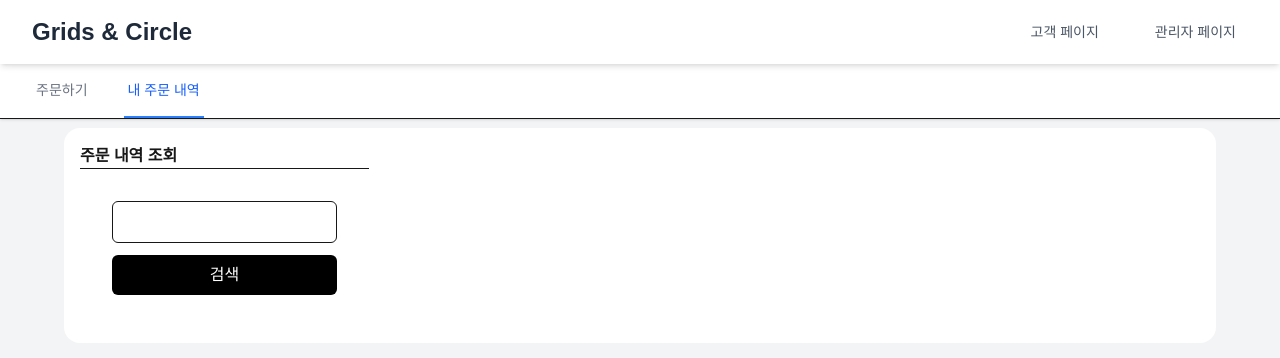
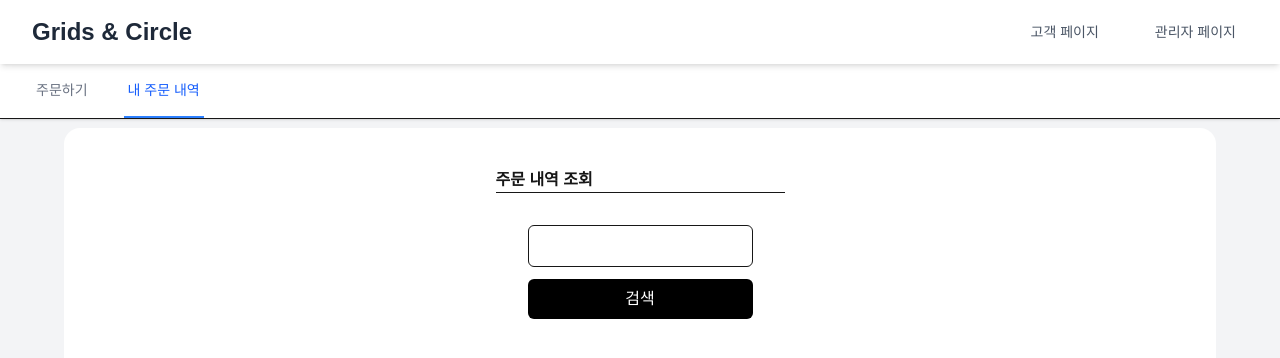
Before and after one commit to prgrms-be-devcourse/NBE7-9-1-Team10, a Next.js app in the folder Frontend/my-app/: page /items/my_order in a window 1280 px wide. Shown: the top 358 px of the page. Built offline with nearby package versions, Linux system fonts and the light colour scheme.

Commit message:
fix : 주문 조회 페이지 죄측 쏠림 현상 수정

```diff
--- a/Frontend/my-app/src/app/items/my_order/page.tsx
+++ b/Frontend/my-app/src/app/items/my_order/page.tsx
@@ -43,9 +43,9 @@ export default function Home() {
     }
 
     return (
-        <div className="flex flex-col justify-center items-start rounded-2xl bg-white md:space-x-8">
+        <div className="flex flex-col justify-center rounded-2xl bg-white md:space-x-8">
             {/* 주문 목록 */}
-            <div className="p-4">
+            <div className="max-w-4xl mx-auto p-10">
                 <h5 className="font-bold">주문 내역 조회</h5>
                 <hr/>
                 {/* 검색창 */}
--- a/Frontend/my-app/src/app/items/page.tsx
+++ b/Frontend/my-app/src/app/items/page.tsx
@@ -133,7 +133,7 @@ export default function Home() {
 
 
     return (
-        <div className="flex flex-col md:flex-row justify-center items-start rounded-2xl bg-white md:space-x-8">
+        <div className="flex flex-col md:flex-row justify-center rounded-2xl bg-white md:space-x-8 ">
             {/* 상품 목록 */}
             <div className="p-4">
                 <h5 className="font-bold">상품 목록</h5>
```
